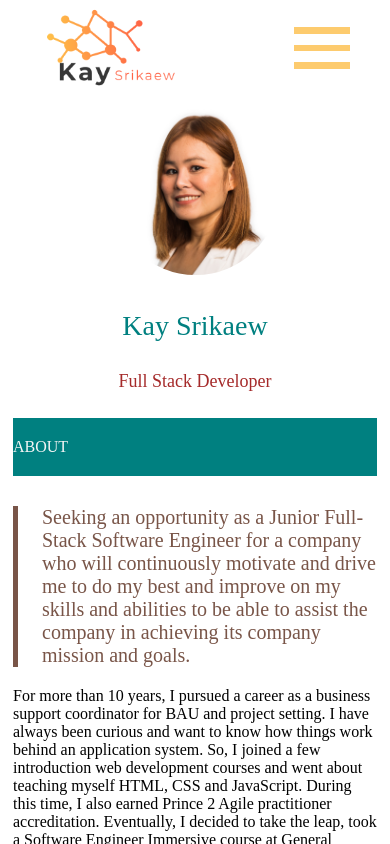
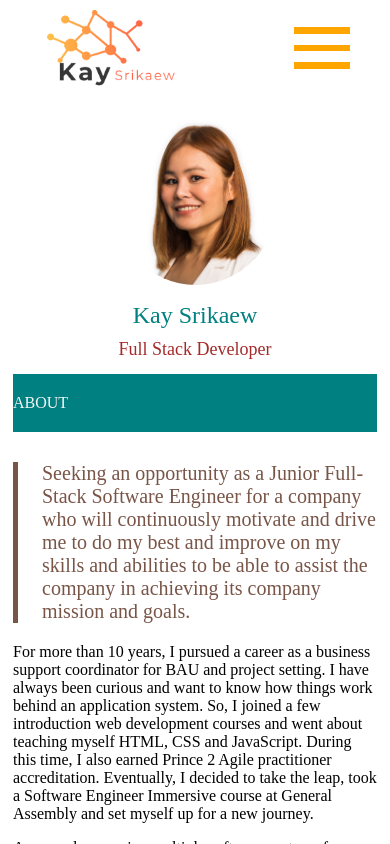
Before and after one commit to Kay-bot/portfolio, a React (Create React App) app: page /portfolio/about in a window 390 px wide. Shown: the top 844 px of the page. Built offline with nearby package versions, Linux system fonts and the light colour scheme.

Commit message:
mobile responsive

```diff
--- a/src/navbar/Menu.js
+++ b/src/navbar/Menu.js
@@ -22,7 +22,7 @@ const Wrapper = styled.div`
   display: block;
 
   & span {
-    background: #fdcb6e;
+    background: orange;
     display: block;
     position: relative;
     width: 3.5rem;
--- a/src/styles/Container.js
+++ b/src/styles/Container.js
@@ -23,7 +23,7 @@ export const StyledHero = styled.div`
 `;
 
 export const ProfileImage = styled.img`
-  /* padding-top: 10px; */
+  padding-top: 10px;
   height: 20%;
   width: 20%;
   border-radius: 50%;
@@ -46,7 +46,8 @@ export const Name = styled.div`
   line-height: 20px;
   color: teal;
   @media only screen and (max-width: 600px) {
-    font-size: 28px;
+    line-height: 10px;
+    font-size: 24px;
   }
 `;
 
@@ -59,6 +60,8 @@ export const Title = styled.div`
   line-height: 20px;
   color: brown;
   @media only screen and (max-width: 600px) {
+    padding-top: 24px;
+    line-height: 10px;
     font-size: 18px;
   }
 `;
@@ -103,6 +106,10 @@ export const Container1 = styled.div`
   display: flex;
   align-items: center;
   justify-content: center;
+  @media only screen and (max-width: 600px) {
+    height: 4em;
+    padding-bottom: 10px;
+  }
 `;
 
 export const Container2 = styled.div`
```
